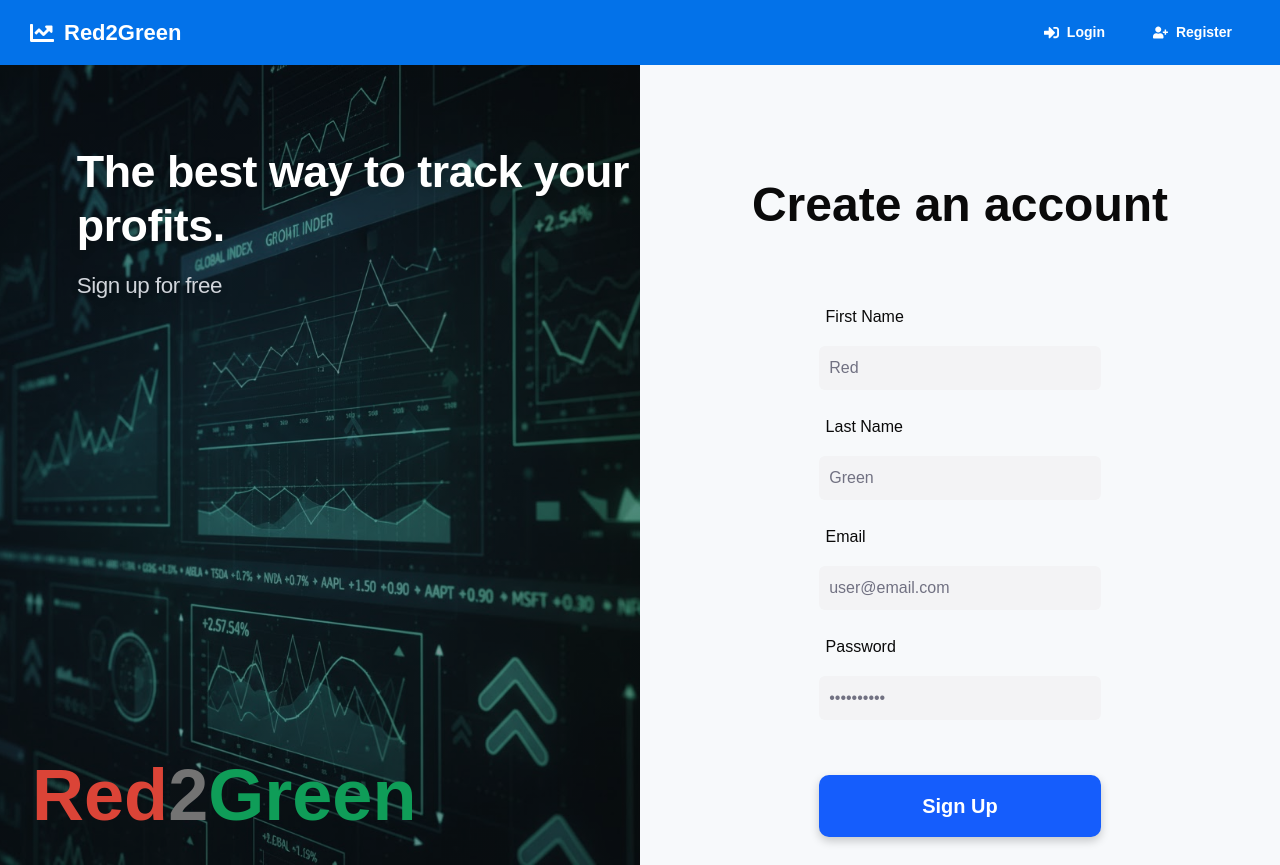
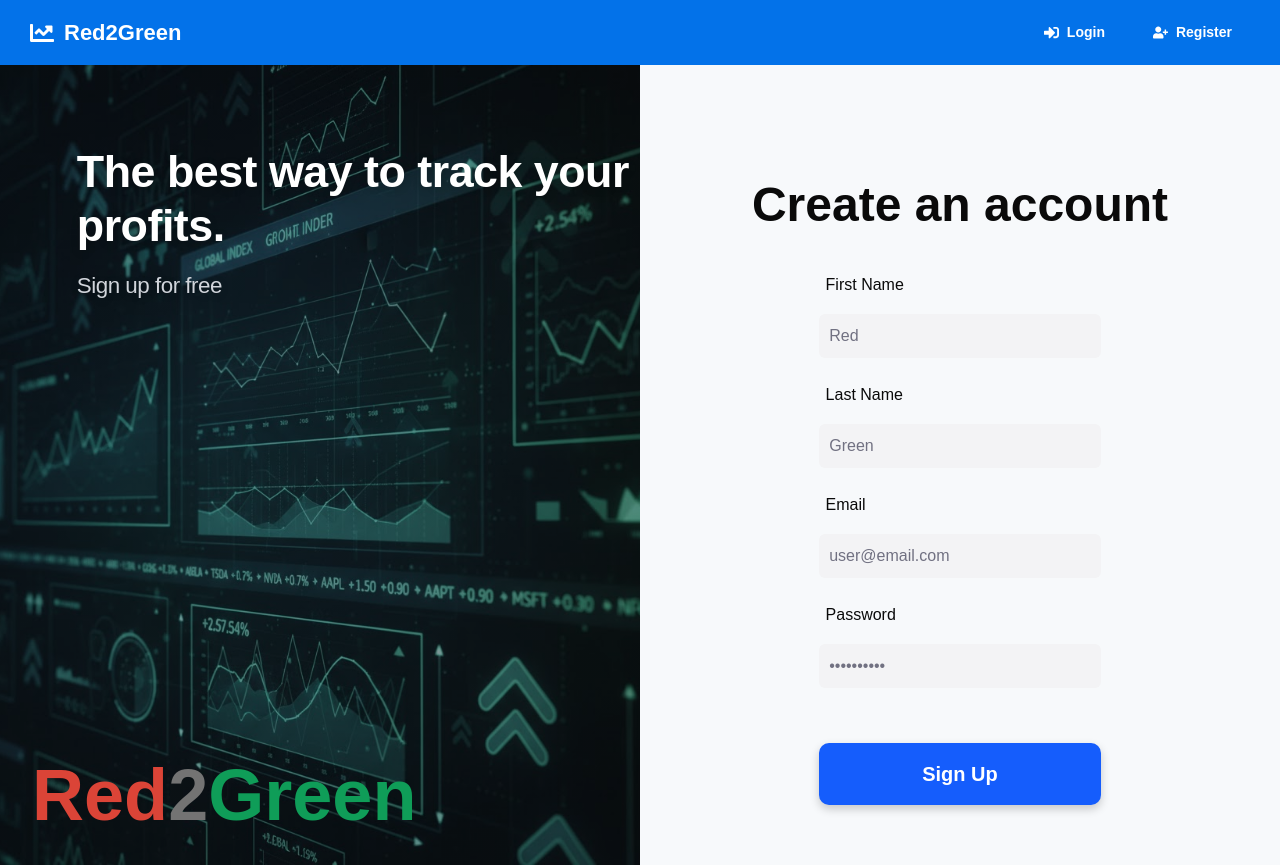
Before and after one commit to UFRed2Green/Red2Green, a Next.js app in the folder client/: page /auth/register in a window 1280 px wide. Built offline with nearby package versions, Linux system fonts and the light colour scheme.

Commit message:
Fix padding at bottom of forms

```diff
--- a/client/src/app/styles/auth.css
+++ b/client/src/app/styles/auth.css
@@ -13,6 +13,7 @@
     flex: 1;
     background-color: #F7F9FB;
     align-items: center;
+    padding-bottom: 40px;
 }
 
 /* Auth Form Styles */
@@ -20,7 +21,7 @@
     gap: 25px;
     display: flex;
     flex-direction: column;
-    margin-top: 8vh;
+    margin-top: 4vh;
 }
 
 .auth-form input {
```
